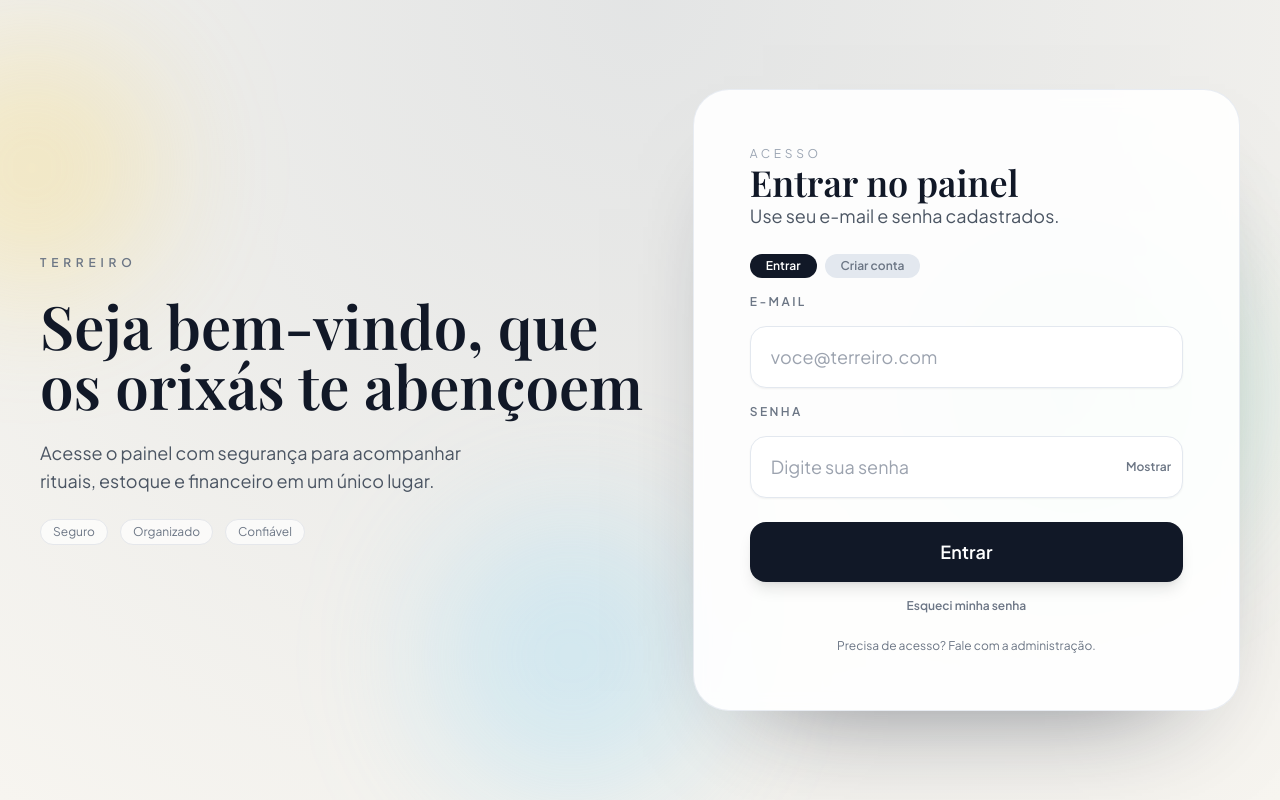
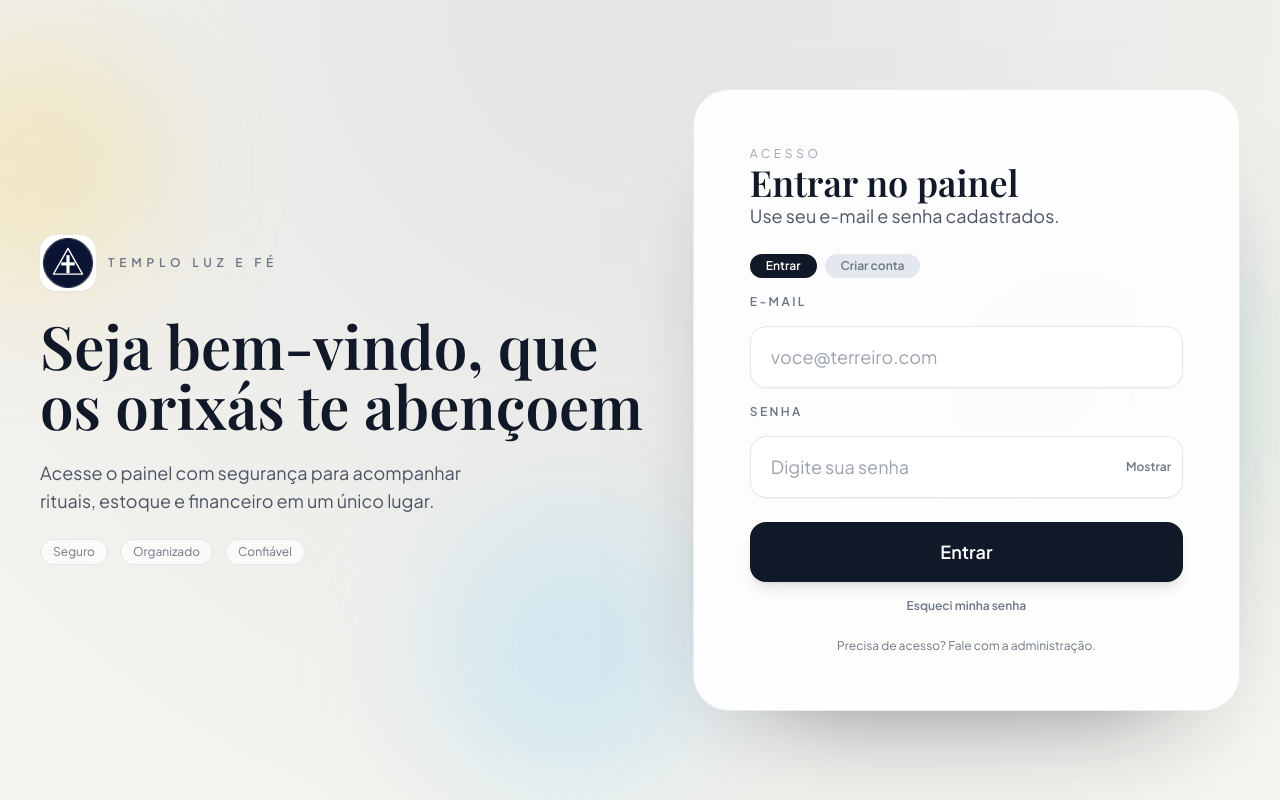
Before and after one commit to marcos652/Terreiro, a Next.js app: page /login in a window 1280 px wide. Built offline with nearby package versions, Linux system fonts and the light colour scheme; no server answers.

Commit message:
feat: adicionar logo no menu e login

```diff
--- a/src/components/AppShell.tsx
+++ b/src/components/AppShell.tsx
@@ -1,5 +1,6 @@
 import React, { useEffect, useState } from 'react';
 import Link from 'next/link';
+import Image from 'next/image';
 import { useRouter } from 'next/router';
 import { signOut } from 'firebase/auth';
 import { useAuth } from '@contexts/AuthContext';
@@ -128,8 +129,14 @@ export default function AppShell({ title, subtitle, actions, children }: AppShel
         <div className="flex min-h-screen">
           <aside className="relative hidden w-72 flex-shrink-0 border-r border-gray-800 bg-black backdrop-blur md:flex md:flex-col lg:w-80">
             <div className="pointer-events-none absolute right-0 top-0 h-full w-px bg-gradient-to-b from-ink-100 via-ink-200 to-transparent opacity-80" />
-            <div className="px-7 py-7">
-              <div className="font-display text-2xl font-semibold text-white">Ile Luz e Fe</div>
+            <div className="flex items-center gap-3 px-7 py-7">
+              <div className="relative h-12 w-12 overflow-hidden rounded-2xl bg-white/10 ring-1 ring-white/20">
+                <Image src="/logo-templo.svg" alt="Templo de Umbanda Luz e Fé" fill sizes="48px" className="object-contain" priority />
+              </div>
+              <div>
+                <div className="font-display text-xl font-semibold text-white">Luz e Fé</div>
+                <div className="text-[11px] uppercase tracking-[0.24em] text-ink-300">Templo</div>
+              </div>
             </div>
             <nav className="flex-1 px-5 pb-6">
               <div className="text-xs font-semibold uppercase tracking-[0.2em] text-gray-500 mb-4">Navegação</div>
--- a/src/pages/login.tsx
+++ b/src/pages/login.tsx
@@ -1,4 +1,5 @@
 import { useState } from 'react';
+import Image from 'next/image';
 import { useRouter } from 'next/router';
 import { createUserWithEmailAndPassword, sendPasswordResetEmail, signInWithEmailAndPassword, signOut } from 'firebase/auth';
 import { auth, firebaseConfigMissing } from '@services/firebase';
@@ -98,7 +99,17 @@ export default function LoginPage() {
           <div className="grid w-full gap-12 lg:grid-cols-[1.05fr_0.95fr]">
             <div className="flex flex-col justify-center gap-6">
               <div className="flex items-center gap-3 text-xs font-semibold uppercase tracking-[0.4em] text-ink-400">
-                Terreiro
+                <div className="relative h-14 w-14 overflow-hidden rounded-2xl bg-white shadow-sm ring-1 ring-ink-100/60">
+                  <Image
+                    src="/logo-templo.svg"
+                    alt="Templo de Umbanda Luz e Fé"
+                    fill
+                    sizes="56px"
+                    className="object-contain"
+                    priority
+                  />
+                </div>
+                <span>Templo Luz e Fé</span>
               </div>
               <h1 className="font-display text-5xl font-semibold leading-tight text-ink-900 md:text-6xl">
                 Seja bem-vindo, que os orixás te abençoem
```
Also changed, not shown: public/logo-templo.svg (added).
